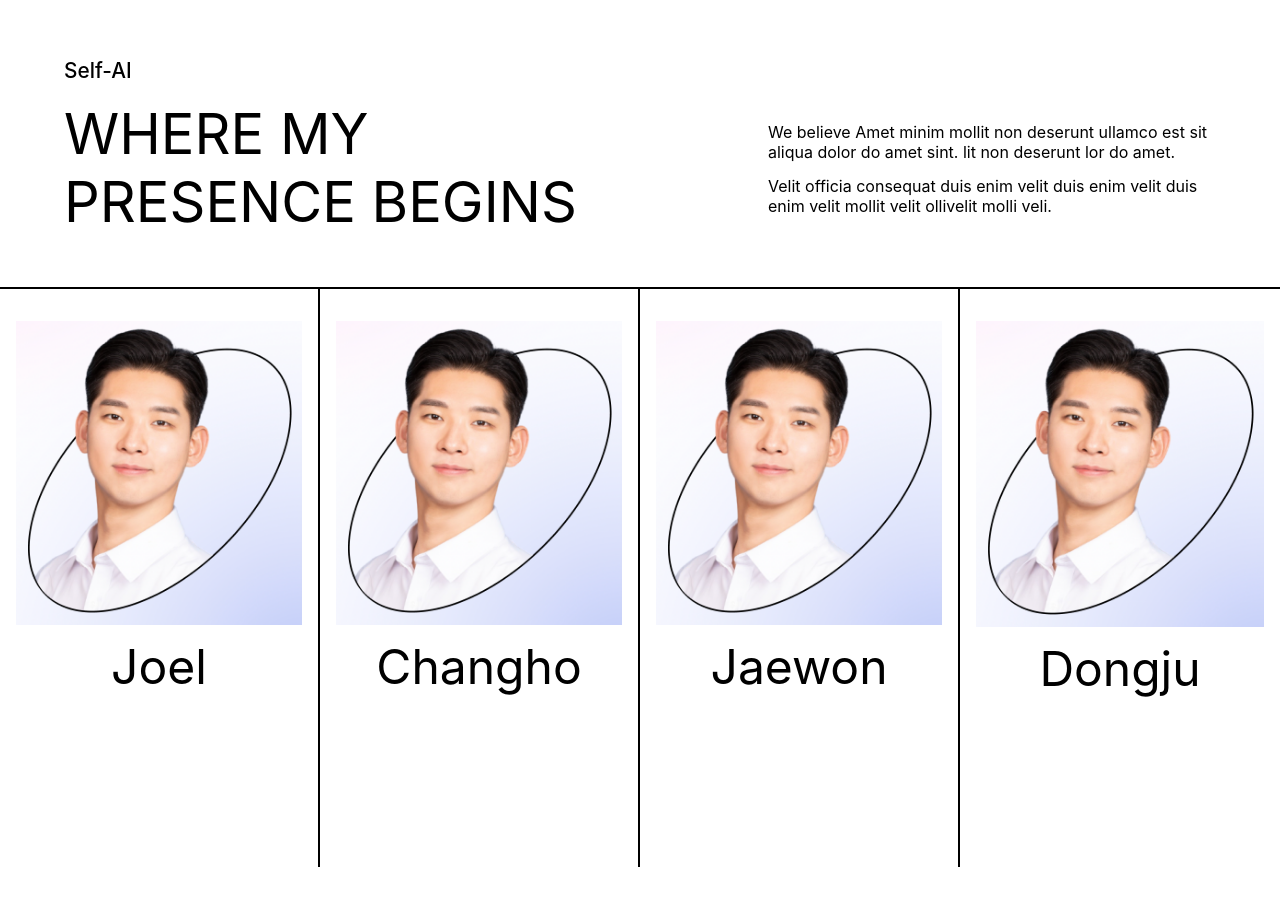
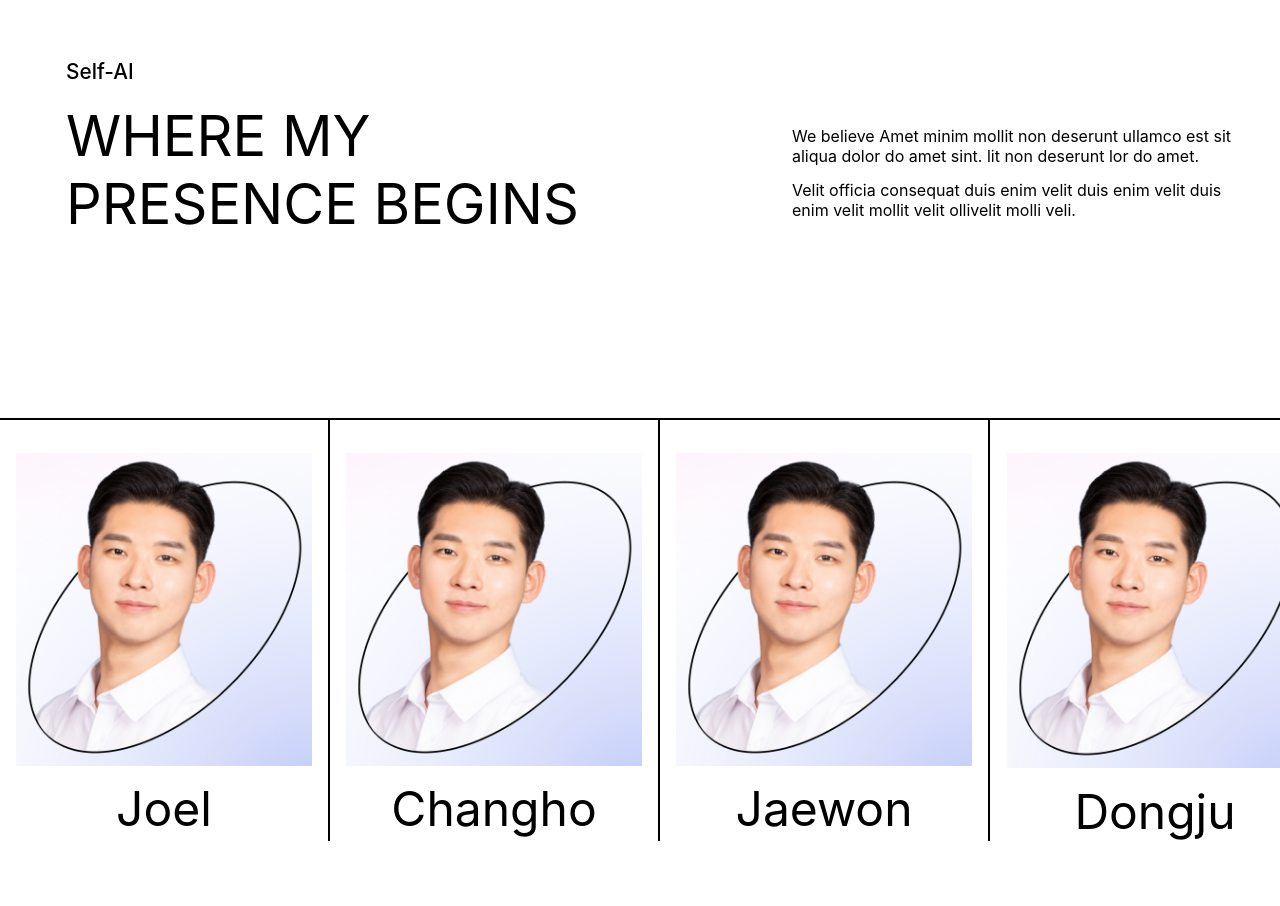
Before and after one commit to emulsion199/self-ai, a React (Create React App) app: page / in a window 1280 px wide. Shown: the top 906 px of the page. Before the commit the page ends 867 px from the top, so only its background shows below. Built offline with nearby package versions, Linux system fonts and the light colour scheme.

Commit message:
blackbox

```diff
--- a/src/components/StartComponent2/StartComponent.js
+++ b/src/components/StartComponent2/StartComponent.js
@@ -25,7 +25,53 @@ const css={
     fontWeight:'400',
     textAlign : 'center',
     marginTop:'4%'
-  }
+  },
+  black:
+  {
+    background:'rgba(0,0,0,0)',
+    opacity:'0',
+    width:'100%',
+    height:'452px',
+    marginTop:'-452px',
+    transition: 'all ease 0.2s',
+    color:'white',
+
+  },
+  black_hovered:
+  {
+    background:'rgba(0,0,0,0.7)',
+    width:'100%',
+    height:'452px',
+    marginTop:'-452px',
+    transition: 'all ease 0.2s',
+    color:'white',
+  },
+  title:
+  {
+    marginTop:'250px',
+    marginLeft:'30px',
+    fontSize:'20px',
+    fontWeight:'bold',
+  },
+  desc:
+  {
+    marginLeft:'30px',
+    paddingRight:'30px',
+    wordBreak:'break-all',
+  },
+  start:
+  {
+    marginTop:'20px',
+    marginLeft:'30px',
+    textAlign:'center',
+    background:'white',
+    width:'300px',
+    height:'30px',
+    color:'black',
+    paddingTop:'10px',
+    fontWeight:'bold',
+  },
+
 }
 const StartComponent=()=>
 {
@@ -41,6 +87,7 @@ const StartComponent=()=>
         <div style={css.top}>
           <Welcome></Welcome>
         </div>
+        <div style={{display:'grid', gridTemplateRows:'1fr 1fr'}}>
         <div style = {css.bottom}>
           <div style={css.imageCard}>
             <img style = {css.image} src={require('../../image/1_temp.png').default}></img>
@@ -58,6 +105,36 @@ const StartComponent=()=>
             <img style = {css.image} src={require('../../image/4_temp.png').default}></img>
             <div style={css.name}>Dongju</div>
           </div>
+          <div style={ishover==1? css.black_hovered:css.black} onMouseOver={()=>{setishover(1)}} onMouseOut={()=>{setishover(0)}}>
+            <div style={css.title}> Front-end developer </div>
+            <div style={css.desc}> enim velit duis enim velit duis enim velit mollit velit ollivelit molli veli. lit non deserunt lor do amet enim velit duis enim velienim velit duis enim.</div>
+            <div style={css.start}> Let's chat! </div>
+
+
+          </div>
+          <div style={ishover==2? css.black_hovered:css.black} onMouseOver={()=>{setishover(2)}}onMouseOut={()=>{setishover(0)}}>
+          <div style={css.title}> Front-end developer </div>
+            <div style={css.desc}> enim velit duis enim velit duis enim velit mollit velit ollivelit molli veli. lit non deserunt lor do amet enim velit duis enim velienim velit duis enim.</div>
+            <div style={css.start}> Let's chat! </div>
+
+
+
+          </div>
+          <div style={ishover==3? css.black_hovered:css.black} onMouseOver={()=>{setishover(3)}}onMouseOut={()=>{setishover(0)}}>
+          <div style={css.title}> Front-end developer </div>
+            <div style={css.desc}> enim velit duis enim velit duis enim velit mollit velit ollivelit molli veli. lit non deserunt lor do amet enim velit duis enim velienim velit duis enim.</div>
+            <div style={css.start}> Let's chat! </div>
+
+
+          </div>
+            <div style = {ishover==4? css.black_hovered:css.black} onMouseOver={()=>{setishover(4)}}onMouseOut={()=>{setishover(0)}}>
+            <div style={css.title}> Front-end developer </div>
+            <div style={css.desc}> enim velit duis enim velit duis enim velit mollit velit ollivelit molli veli. lit non deserunt lor do amet enim velit duis enim velienim velit duis enim.</div>
+            <div style={css.start}> Let's chat! </div>
+            </div>
+
+
+          </div>
         </div>
       </div>
     )
```
